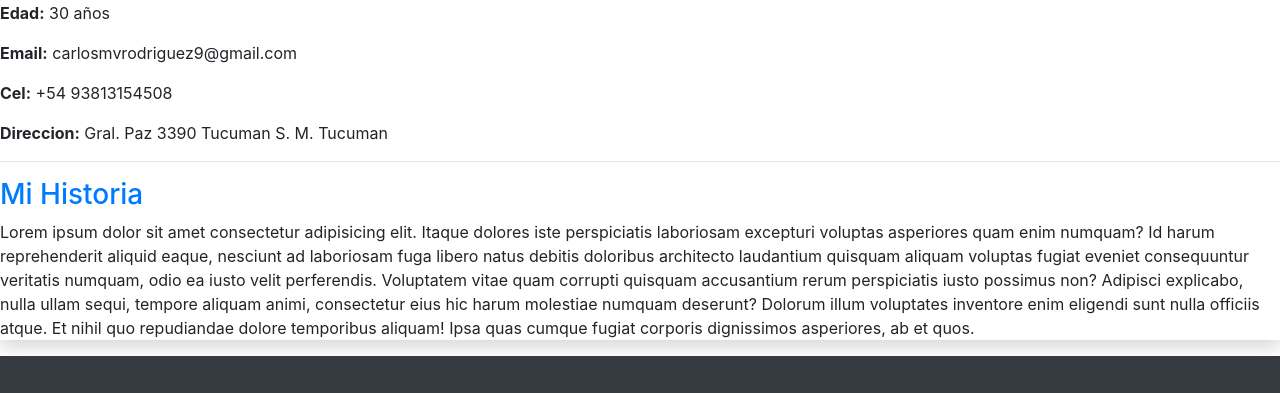
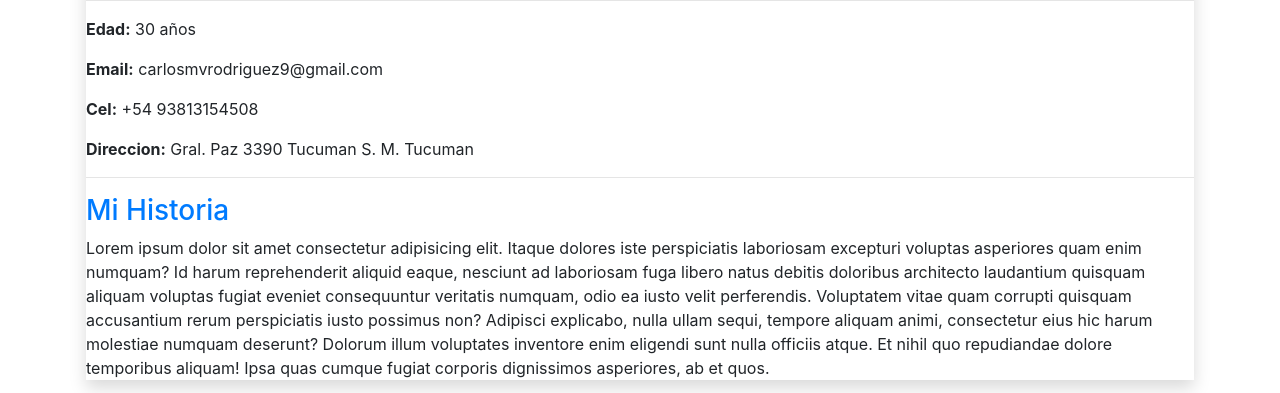
Before and after one commit to krutoyC/krutoyC.github.io, a plain HTML site: page index.html in a window 1280 px wide. Shown: the part 589-982 px from the top of the page. Drawn offline with nearby package versions, Linux system fonts and the light colour scheme.

Commit message:
agregue shadow a la clase de la seccion

```diff
--- a/index.html
+++ b/index.html
@@ -59,7 +59,7 @@
             </div>
 
         </section>
-        <section>
+        <section class="container cshadow p-3 mb-5 bg-white rounded" >
             <h2 class="display-4 text-center my-4" id="sobre mi">Sobre Mi</h2>
             <hr>
             <article class="Regular shadow">
```
